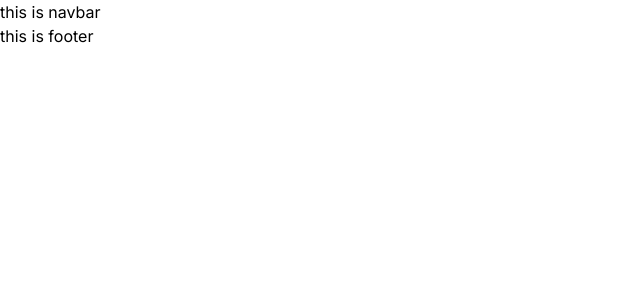
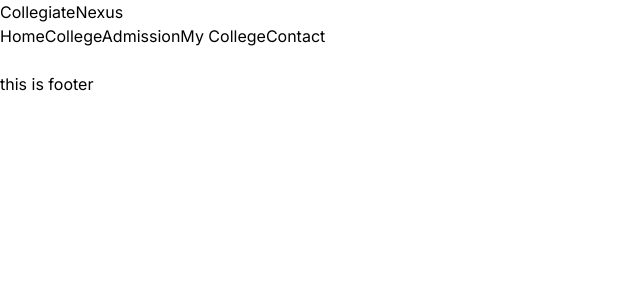
Before and after one commit to IamLikhon1/scholarly-nexus, a Next.js app: page / in a window 1280 px wide. Shown: the top 300 px of the page, without its empty margins (0-640 px from the left). Built offline with nearby package versions, Linux system fonts and the light colour scheme.

Commit message:
added route

```diff
--- a/src/Components/HomePage/Navbar/Navbar.jsx
+++ b/src/Components/HomePage/Navbar/Navbar.jsx
@@ -1,8 +1,133 @@
+'use client'
+import Link from "next/link";
+import { useState } from "react";
+
 const Navbar = () => {
+    const [isOpen, setIsOpen] = useState(false);
+
+    const toggleNavbar = () => {
+        setIsOpen(!isOpen);
+    };
     return (
-        <div className="text-7xl">
-            this is navbar
-        </div>
+        <nav className="py-2 shadow">
+            <div className="">
+                <div className="flex items-center h-16 w-full">
+                    <div className="flex items-center justify-between w-full px-10">
+                        {/* logo */}
+                        <div className="flex items-center">
+
+                            <h1 className="text-black text-lg md:text-xl w-full">Collegiate<span className=" text-orange-600 uppercase">Nexus</span></h1>
+                        </div>
+
+                        <div className="hidden md:block">
+                            <div className="space-x-8 ">
+                                <Link
+                                    href="/"
+                                    className="text-black"
+                                >
+                                    Home
+                                </Link>
+                                <Link
+                                    href="/college"
+                                    className="text-black "
+                                >
+                                    College
+                                </Link>
+                                <Link
+                                    href="/admission"
+                                    className="text-black"
+                                >
+                                    Admission
+                                </Link>
+                                <Link
+                                    href="/myCollege"
+                                    className="text-black"
+                                >
+                                    My College
+                                </Link>
+                                <Link
+                                    href="#contact"
+                                    className="text-black"
+                                >
+                                    Contact
+                                </Link>
+
+                            </div>
+
+                        </div>
+                    </div>
+                    <div className="-mr-2 flex md:hidden">
+                        <button
+                            onClick={toggleNavbar}
+                            className="inline-flex items-center justify-center p-2 rounded-md text-gray-400 hover:text-white hover:bg-orange-400 focus:outline-none focus:bg-orange-400 focus:text-white transition duration-500"
+                        >
+                            <svg
+                                className="h-6 w-6"
+                                stroke="currentColor"
+                                fill="none"
+                                viewBox="0 0 24 24"
+                            >
+                                {isOpen ? (
+                                    <path
+                                        strokeLinecap="round"
+                                        strokeLinejoin="round"
+                                        strokeWidth={2}
+                                        d="M6 18L18 6M6 6l12 12"
+                                    />
+                                ) : (
+                                    <path
+                                        strokeLinecap="round"
+                                        strokeLinejoin="round"
+                                        strokeWidth={2}
+                                        d="M4 6h16M4 12h16M4 18h16"
+                                    />
+                                )}
+                            </svg>
+                        </button>
+                    </div>
+                </div>
+            </div>
+
+
+            {/* small */}
+
+            {isOpen && (
+                <div className="md:hidden">
+                    <div className="px-2 pt-2 pb-3 space-y-1 sm:px-3">
+                        <Link
+                            href="/"
+                            className="text-black hover:bg-orange-400 hover:text-white block px-3 py-2 rounded-md text-base font-medium "
+                        >
+                            Home
+                        </Link>
+                        <Link
+                            href="#about"
+                            className="text-black hover:bg-orange-400 hover:text-white block px-3 py-2 rounded-md text-base font-medium"
+                        >
+                            About
+                        </Link>
+                        <Link
+                            href="#skills"
+                            className="text-black hover:bg-orange-400 hover:text-white block px-3 py-2 rounded-md text-base font-medium"
+                        >
+                            Skills
+                        </Link>
+                        <Link
+                            href="#project"
+                            className="text-black hover:bg-orange-400 hover:text-white block px-3 py-2 rounded-md text-base font-medium"
+                        >
+                            Project
+                        </Link>
+                        <Link
+                            href="#contact"
+                            className="text-black hover:bg-orange-400 hover:text-white block px-3 py-2 rounded-md text-base font-medium"
+                        >
+                            Contact
+                        </Link>
+                    </div>
+                </div>
+            )}
+        </nav>
     );
 };
 
--- /dev/null
+++ b/src/app/admission/page.js
@@ -0,0 +1,11 @@
+import React from 'react';
+
+const AdmissionPage = () => {
+    return (
+        <div>
+
+        </div>
+    );
+};
+
+export default AdmissionPage;
--- /dev/null
+++ b/src/app/college/page.js
@@ -0,0 +1,11 @@
+import React from 'react';
+
+const CollegePage = () => {
+    return (
+        <div>
+
+        </div>
+    );
+};
+
+export default CollegePage;
--- /dev/null
+++ b/src/app/myCollege/page.js
@@ -0,0 +1,11 @@
+import React from 'react';
+
+const MyCollege = () => {
+    return (
+        <div>
+
+        </div>
+    );
+};
+
+export default MyCollege;
```
Also changed, not shown: package.json (+6 -5 lines), src/Components/Utilities/AuthProvider/AuthProvider.jsx (+72 -2 lines), src/firebase/firebase.config.js (added, +18 -0 lines), 1 other file (tests, documents, lock files or other folders).
